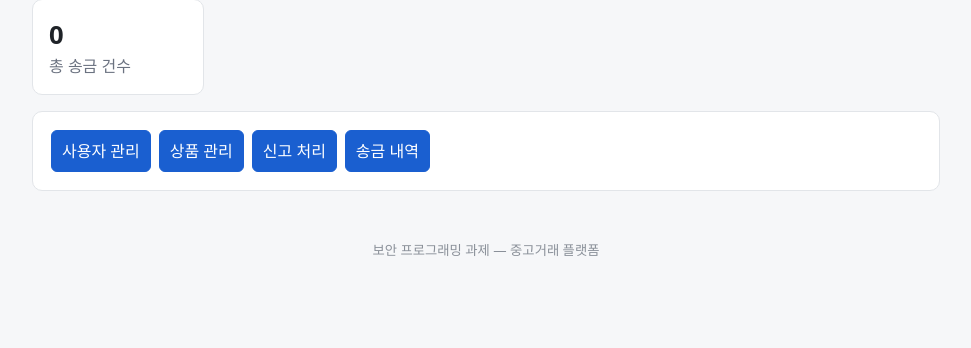
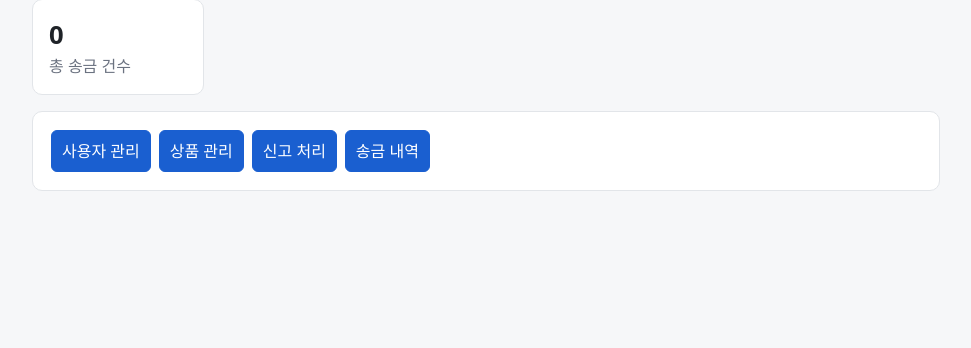
Before and after one commit to Haeun322/secure_coding, a Flask app: page /admin/ in a window 1280 px wide. Shown: the part 264-612 px from the top of the page, without its empty margins (154-1125 px from the left). Run offline with Flask 3, Linux system fonts and the light colour scheme; the visitor is signed in with stand-in values (Sample User, id 1); data comes from the database, SQL or seed files in the repository; data that the repository does not hold is empty.

Commit message:
UI: 하단 '보안 프로그래밍 과제 — 중고거래 플랫폼' 푸터 문구 제거
Co-Authored-By: Claude Opus 4.8 (1M context) <noreply@anthropic.com>

```diff
--- a/app/templates/base.html
+++ b/app/templates/base.html
@@ -45,9 +45,6 @@
   {% block content %}{% endblock %}
 </main>
 
-<footer class="foot">
-  <small>보안 프로그래밍 과제 — 중고거래 플랫폼</small>
-</footer>
 <script src="{{ url_for('static', filename='app.js') }}"></script>
 </body>
 </html>
```
